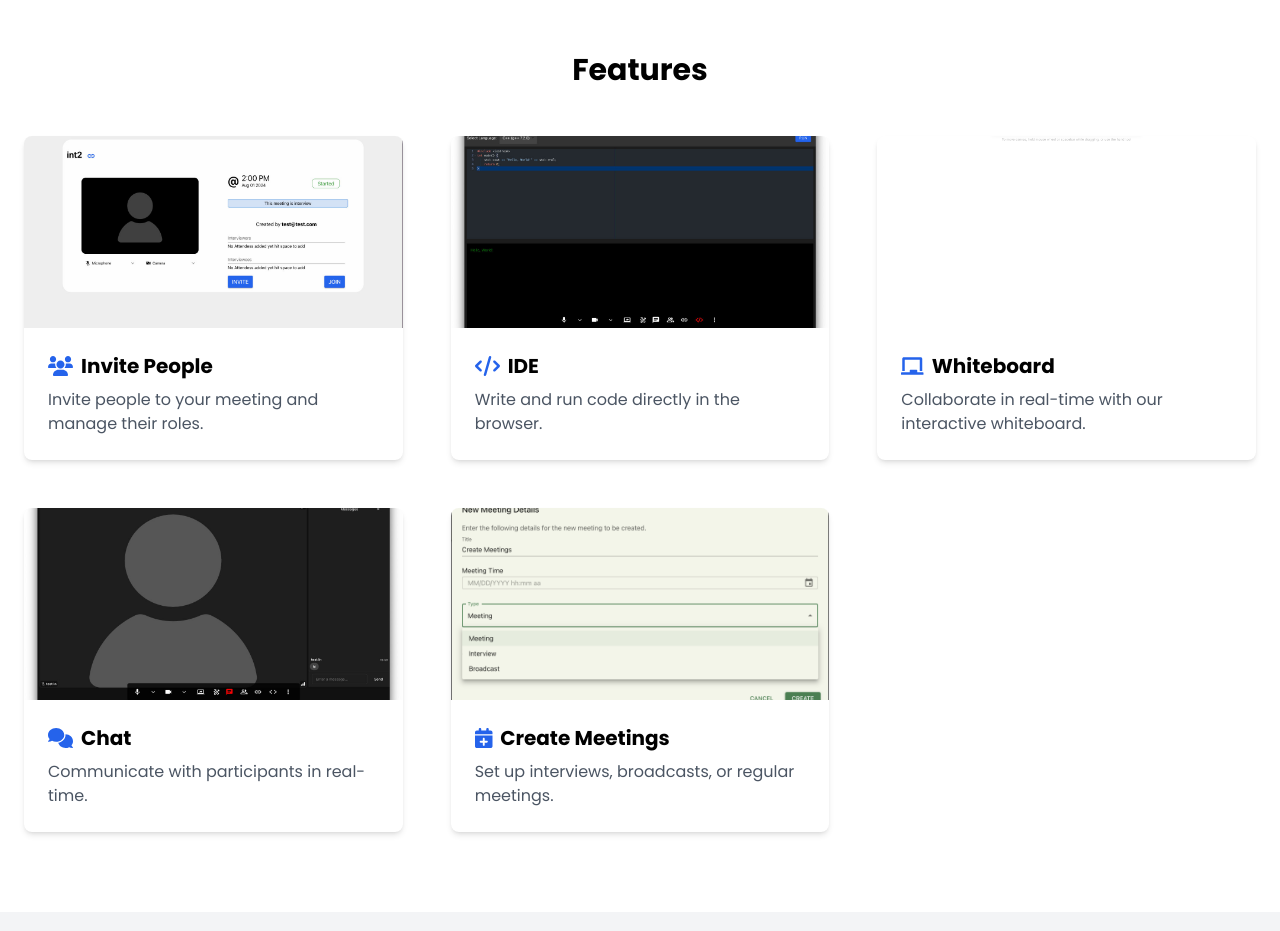
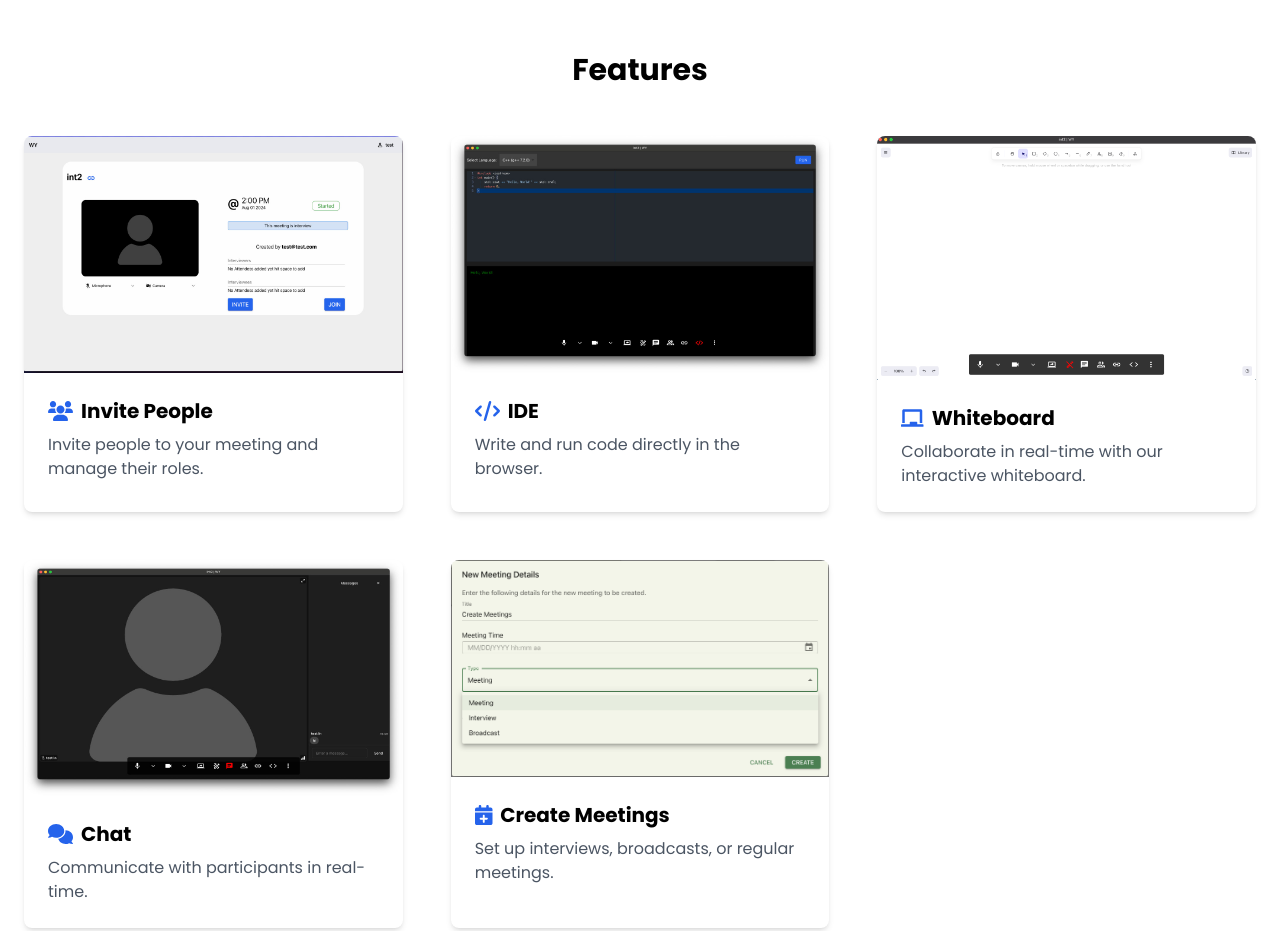
Before and after one commit to vimal-mounish/wy.site, a website: page index.html in a window 1280 px wide. Shown: the part 760-1691 px from the top of the page. Drawn offline with nearby package versions, Linux system fonts and the light colour scheme.

Commit message:
fixed size.

```diff
--- a/index.html
+++ b/index.html
@@ -83,7 +83,7 @@
           data-title="Invite People"
           data-content="Easily invite participants to your meeting and manage their roles. This feature allows for seamless collaboration and efficient team management. You can assign different permissions to participants, making it perfect for various meeting types, from interviews to team collaborations."
           data-image="./images/wy-meeting.jpg">
-          <img src="./images/wy-meeting.jpg" alt="Invite People" class="w-full h-48 object-cover">
+          <img src="./images/wy-meeting.jpg" alt="Invite People" class="w-full h-auto object-cover">
           <div class="p-6">
             <h3 class="text-xl font-bold mb-2 flex items-center">
               <i class="fas fa-users mr-2 text-blue-600"></i>
@@ -96,7 +96,7 @@
           data-title="Integrated Development Environment (IDE)"
           data-content="Our built-in IDE is a powerful tool for developers to write, test, and run code directly in the browser. It supports multiple programming languages, offers syntax highlighting, and provides real-time compilation and execution. Perfect for technical interviews or collaborative coding sessions."
           data-image="./images/wy-ide.jpg">
-          <img src="./images/wy-ide.jpg" alt="IDE" class="w-full h-48 object-cover">
+          <img src="./images/wy-ide.jpg" alt="IDE" class="w-full h-auto object-cover">
           <div class="p-6">
             <h3 class="text-xl font-bold mb-2 flex items-center">
               <i class="fas fa-code mr-2 text-blue-600"></i>
@@ -109,7 +109,7 @@
           data-title="Interactive Whiteboard"
           data-content="Our collaborative whiteboard tool allows for real-time drawing, writing, and annotating. It's perfect for brainstorming sessions, explaining complex ideas, or working through problems together. Multiple users can interact with the whiteboard simultaneously, fostering creativity and teamwork."
           data-image="./images/wy-whiteboard.jpg">
-          <img src="./images/wy-whiteboard.jpg" alt="Whiteboard" class="w-full h-48 object-cover">
+          <img src="./images/wy-whiteboard.jpg" alt="Whiteboard" class="w-full h-auto object-cover">
           <div class="p-6">
             <h3 class="text-xl font-bold mb-2 flex items-center">
               <i class="fas fa-chalkboard mr-2 text-blue-600"></i>
@@ -122,7 +122,7 @@
           data-title="Real-time Chat"
           data-content="Stay connected with all participants through our real-time chat feature. Share links, ask questions, or provide additional information without interrupting the main conversation. The chat supports text formatting, file sharing, and emoji reactions for a rich communication experience."
           data-image="./images/wy-chat.jpg">
-          <img src="./images/wy-chat.jpg" alt="Chat" class="w-full h-48 object-cover">
+          <img src="./images/wy-chat.jpg" alt="Chat" class="w-full h-auto object-cover">
           <div class="p-6">
             <h3 class="text-xl font-bold mb-2 flex items-center">
               <i class="fas fa-comments mr-2 text-blue-600"></i>
@@ -135,7 +135,7 @@
           data-title="Create Meetings"
           data-content="Easily set up different types of meetings to suit your needs. Whether it's an interview, a broadcast, or a regular team meeting, our platform provides customizable options. Set meeting duration, participant roles, and required features to ensure a smooth and productive session."
           data-image="./images/wy-create-meetings.png">
-          <img src="./images/wy-create-meetings.png" alt="Create Meeting" class="w-full h-48 object-cover">
+          <img src="./images/wy-create-meetings.png" alt="Create Meeting" class="w-full h-auto object-cover">
           <div class="p-6">
             <h3 class="text-xl font-bold mb-2 flex items-center">
               <i class="fas fa-calendar-plus mr-2 text-blue-600"></i>
@@ -216,7 +216,7 @@
     <div class="relative top-20 mx-auto p-5 border w-11/12 md:w-3/4 lg:w-1/2 shadow-lg rounded-md bg-white">
       <div class="mt-3">
         <h3 id="modalTitle" class="text-2xl leading-6 font-bold text-gray-900 mb-4"></h3>
-        <img id="modalImage" src="" alt="Feature" class="w-full h-64 object-cover rounded-lg mb-4">
+        <img id="modalImage" src="" alt="Feature" class="w-full h-auto object-cover rounded-lg mb-4">
         <div class="mt-2 px-7 py-3">
           <p id="modalContent" class="text-gray-600"></p>
         </div>
```
